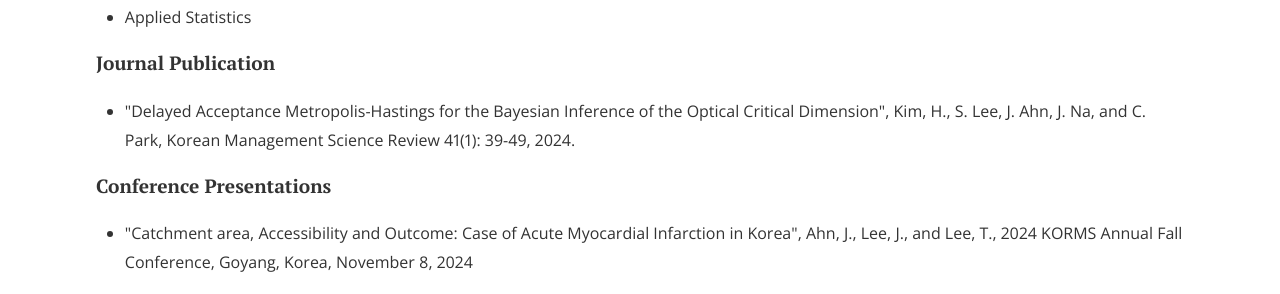
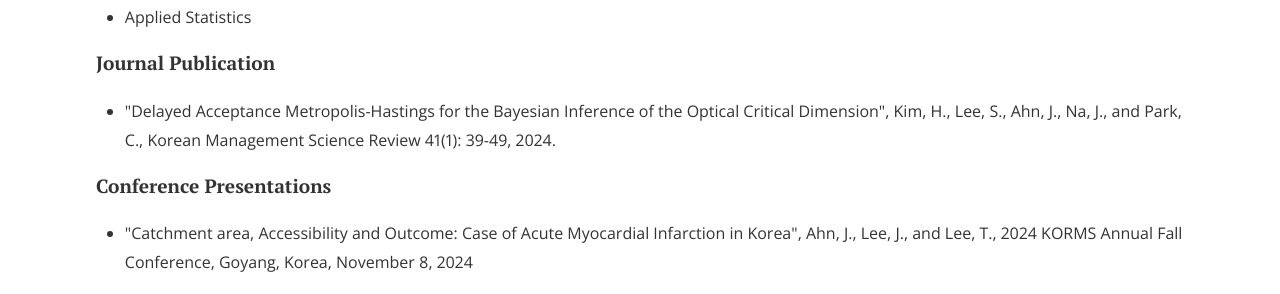
Before and after one commit to CSDlab-KAIST/csdlab-kaist.github.io, a Jekyll site: the page built from people/joongchan.html, in a window 1280 px wide. Shown: the part 464-758 px from the top of the page. Built offline with Jekyll 4.4.1, drawn with Linux system fonts in a browser that asks for light colours; nearby versions of some CDN libraries.

```diff
--- a/people/joongchan.html
+++ b/people/joongchan.html
@@ -28,7 +28,7 @@ title: Joongchan Ahn
 
 <h4>Journal Publication</h4>
 <ul>
-  <li>"Delayed Acceptance Metropolis-Hastings for the Bayesian Inference of the Optical Critical Dimension", Kim, H., S. Lee, J. Ahn, J. Na, and C. Park, Korean Management Science Review 41(1): 39-49, 2024.</li>
+  <li>"Delayed Acceptance Metropolis-Hastings for the Bayesian Inference of the Optical Critical Dimension", Kim, H., Lee, S., Ahn, J., Na, J., and Park, C., Korean Management Science Review 41(1): 39-49, 2024.</li>
 </ul>
 
 <h4>Conference Presentations</h4>
```
